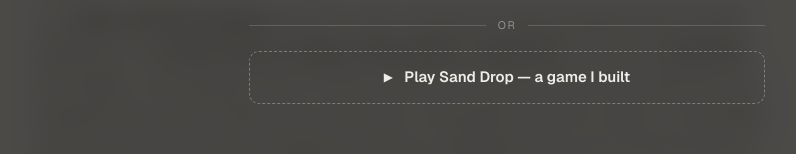
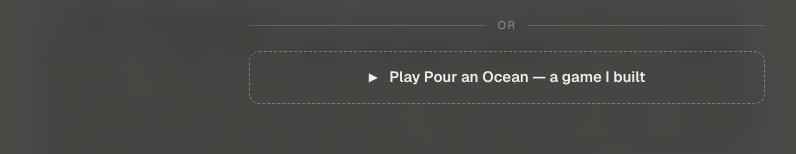
Before and after one commit to me-alen/portfolio, a Next.js app: page / in a window 1280 px wide. Shown: the part 547-701 px from the top of the page, without its empty margins (133-929 px from the left). Built offline with nearby package versions, Linux system fonts and the light colour scheme; no server answers; a web font is replaced by a local one.

Commit message:
feat: update project references from "Sand Drop" to "Pour an Ocean" in portfolio components

```diff
--- a/app/components/PortfolioClient.tsx
+++ b/app/components/PortfolioClient.tsx
@@ -79,8 +79,8 @@
 
   // The playable game popup reuses the live deployment already listed in the
   // fun-projects data, so the URL has a single source of truth.
-  const sandDrop = funProjects.find((project) => project.title === "Sand Drop");
-  const sandDropUrl = sandDrop?.liveUrl ?? "https://sand-drop.vercel.app";
+  const pourAnOcean = funProjects.find((project) => project.title === "Pour an Ocean");
+  const pourAnOceanUrl = pourAnOcean?.liveUrl ?? "https://pour-an-ocean.vercel.app";
 
   useEffect(() => {
     return () => {
@@ -193,8 +193,8 @@
       ) : null}
       {gameOpen ? (
         <GameOverlay
-          title="Sand Drop"
-          url={sandDropUrl}
+          title="Pour an Ocean"
+          url={pourAnOceanUrl}
           onClose={() => setGameOpen(false)}
         />
       ) : null}
--- a/app/components/StyleIntroOverlay.tsx
+++ b/app/components/StyleIntroOverlay.tsx
@@ -303,7 +303,7 @@
               <span aria-hidden="true" style={{ fontSize: 11 }}>
                 ▶
               </span>
-              Play Sand Drop — a game I built
+              Play Pour an Ocean — a game I built
             </button>
           </>
         )}
--- a/app/components/StyleSwitcher.tsx
+++ b/app/components/StyleSwitcher.tsx
@@ -340,7 +340,7 @@
             >
               ▶
             </span>
-            <span style={{ flex: 1 }}>Play Sand Drop</span>
+            <span style={{ flex: 1 }}>Play Pour an Ocean</span>
           </button>
 
         </div>
--- a/app/data/portfolio.ts
+++ b/app/data/portfolio.ts
@@ -262,13 +262,13 @@
     liveUrl: "https://dvd-bounce-mu.vercel.app",
   },
   {
-    title: "Sand Drop",
+    title: "Pour an Ocean",
     description:
       "A creative React/TypeScript sandbox project focused on experimentation with UI behavior, visuals, and interaction ideas.",
     stack: ["TypeScript", "React", "SCSS"],
     period: "Fun Project",
-    githubUrl: "https://github.com/me-alen/sand-drop",
-    liveUrl: "https://sand-drop.vercel.app",
+    githubUrl: "https://github.com/me-alen/pour-an-ocean",
+    liveUrl: "https://pour-an-ocean.vercel.app",
   },
 ];
 
```
